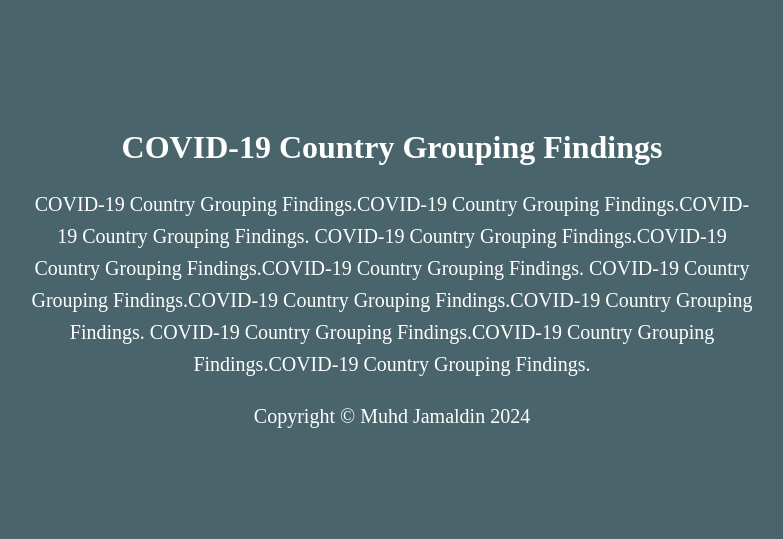
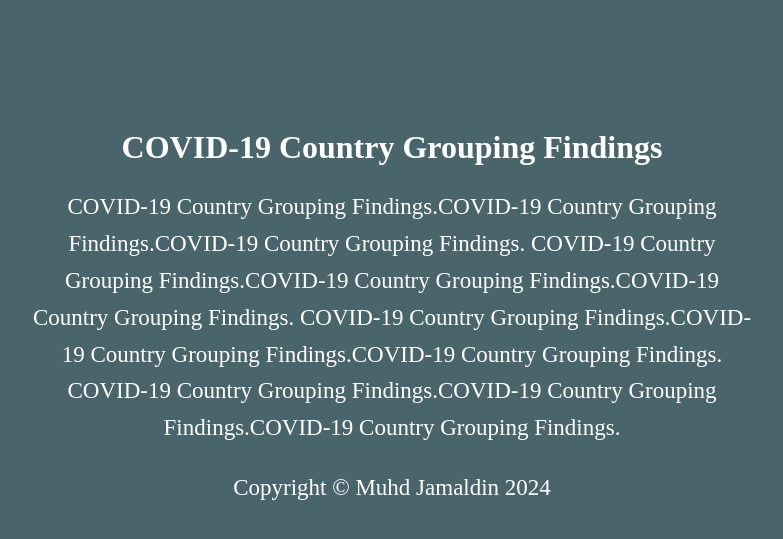
Before and after one commit to Md-Khid/Md-Khid, a Jekyll site: the page findings/1.html, which Jekyll copies as it is, in a window 1280 px wide. Shown: the top 539 px of the page, without its empty margins (248-1031 px from the left). Built offline with Jekyll 4.4.1, drawn with Linux system fonts in a browser that asks for light colours.

Commit message:
Update 1.html

```diff
--- a/findings/1.html
+++ b/findings/1.html
@@ -17,7 +17,7 @@
             text-align: center; /* Center align the text */
         }
         .container p {
-            font-size: 20px; /* Increase font size for main content */
+            font-size: 23px; /* Increase font size for main content */
             text-align: center; /* Center align the paragraph */
             margin-left: 270px; /* Add margin on the left side */
             margin-right: 270px; /* Add margin on the right side */
```
